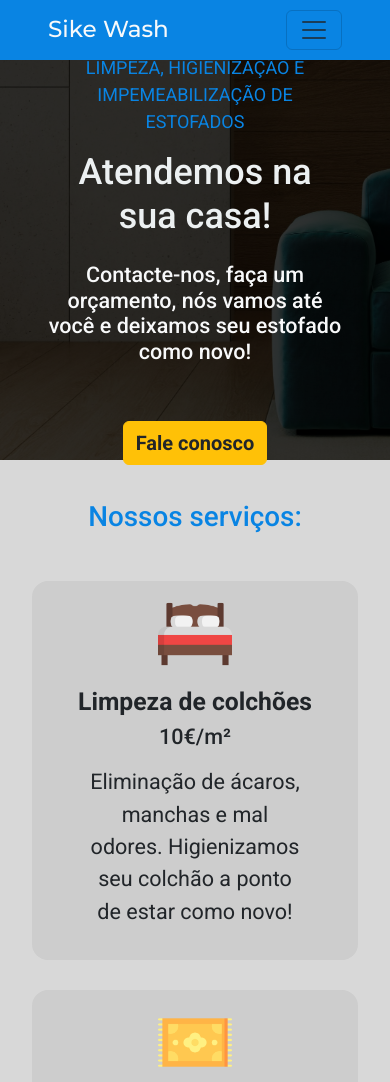
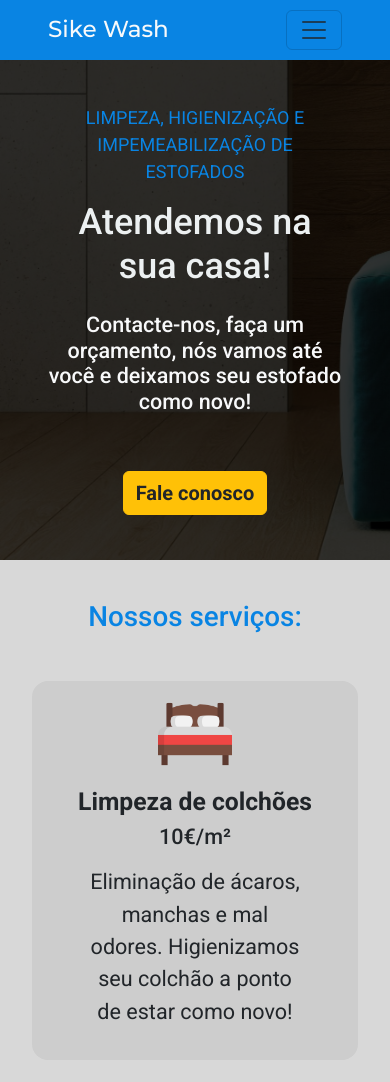
Before and after one commit to eduardo-meira/Sike_wash, a plain HTML site: page src/index.html in a window 390 px wide. Shown: the top 1082 px of the page. Drawn offline with nearby package versions, Linux system fonts and the light colour scheme.

Commit message:
correção altura hero

```diff
--- a/src/index.html
+++ b/src/index.html
@@ -52,7 +52,7 @@
 
   <section class="hero">
     <div class="overlay py-5 align-items-center d-flex flex-column justify-content-center h-100">
-      <p class="px-5 text-center mt-5">
+      <p class="px-5 text-center">
         LIMPEZA, HIGIENIZAÇÃO E IMPEMEABILIZAÇÃO DE ESTOFADOS
       </p>
       <h2 class="mb-4 px-5 text-center ">Atendemos na sua casa!</h2>
@@ -60,7 +60,7 @@
         Contacte-nos, faça um orçamento, nós vamos até você e deixamos seu
         estofado como novo!
       </h4>
-      <button class="btn btn-warning mt-5 mb-5" button="blank">
+      <button class="btn btn-warning mt-5 " button="blank">
         <a target="blank" class="text-dark fs-5 fw-bold nav-link link-secondary"
           href="https://api.whatsapp.com/send/?phone=939377017&text&type=phone_number&app_absent=0">
           Fale conosco
--- a/src/styles.css
+++ b/src/styles.css
@@ -95,7 +95,7 @@ footer {
   }
 
   .hero {
-    height: 400px;
+    height: 500px;
   }
 
   .links {
```
